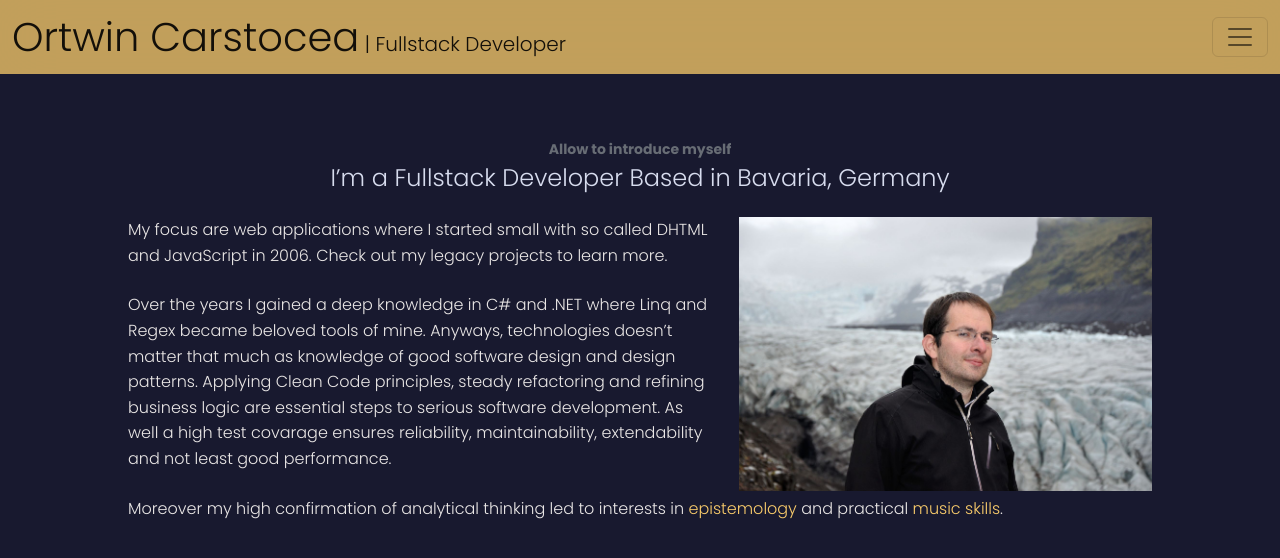
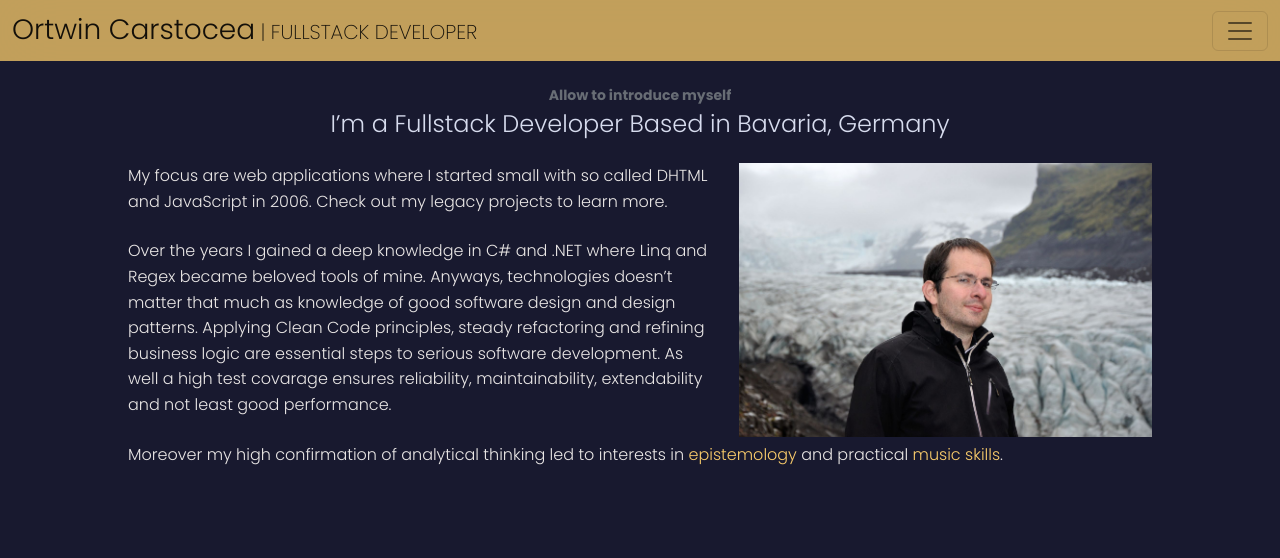
Before and after one commit to ortwic/ortwic.github.io, a Jekyll site: the page built from index.md, in a window 1280 px wide and 900 px high. Shown: the top 558 px of the window. Built offline with Jekyll 4.4.1, drawn with Linux system fonts in a browser that asks for light colours.

```diff
--- a/_includes/nav.html
+++ b/_includes/nav.html
@@ -1,8 +1,8 @@
-<nav class="navbar sticky-top" id="navbar">
+<nav class="navbar sticky" id="navbar">
   <div class="container-fluid">
     <a class="navbar-brand" href="#home">
-      <h1 class="d-inline">Ortwin Carstocea</h1>
-      <span>| Fullstack Developer</span>
+      <h3 class="d-inline">Ortwin Carstocea</h3>
+      <span class="upper">| Fullstack Developer</span>
     </a>
     <a class="navbar-toggler" href="#menu-content" data-bs-toggle="collapse" role="button" aria-expanded="false" aria-controls="menu-content">
       <span class="navbar-toggler-icon"></span>
--- a/assets/css/style.css
+++ b/assets/css/style.css
@@ -84,6 +84,10 @@ body
     background-color: #18192F;
     color: var(--text-color);
     line-height: 1.6;
+}
+
+main {
+    margin-top: 20px;
 }
 
 h1, h2, h3, p
@@ -438,6 +442,12 @@ button, input[type=submit]
   z-index: 100;
   top: 0;
   width: 100%;
+  transition: top .2s ease;
+}
+
+.upper {
+    text-transform: uppercase;
+    font-weight: 200;
 }
 
 /* Add some top padding to the page content to prevent sudden quick movement (as the navigation bar gets a new position at the top of the page (position:fixed and top:0) */
```
Also changed, not shown: other parts of _includes/nav.html (+9 -10 lines).
